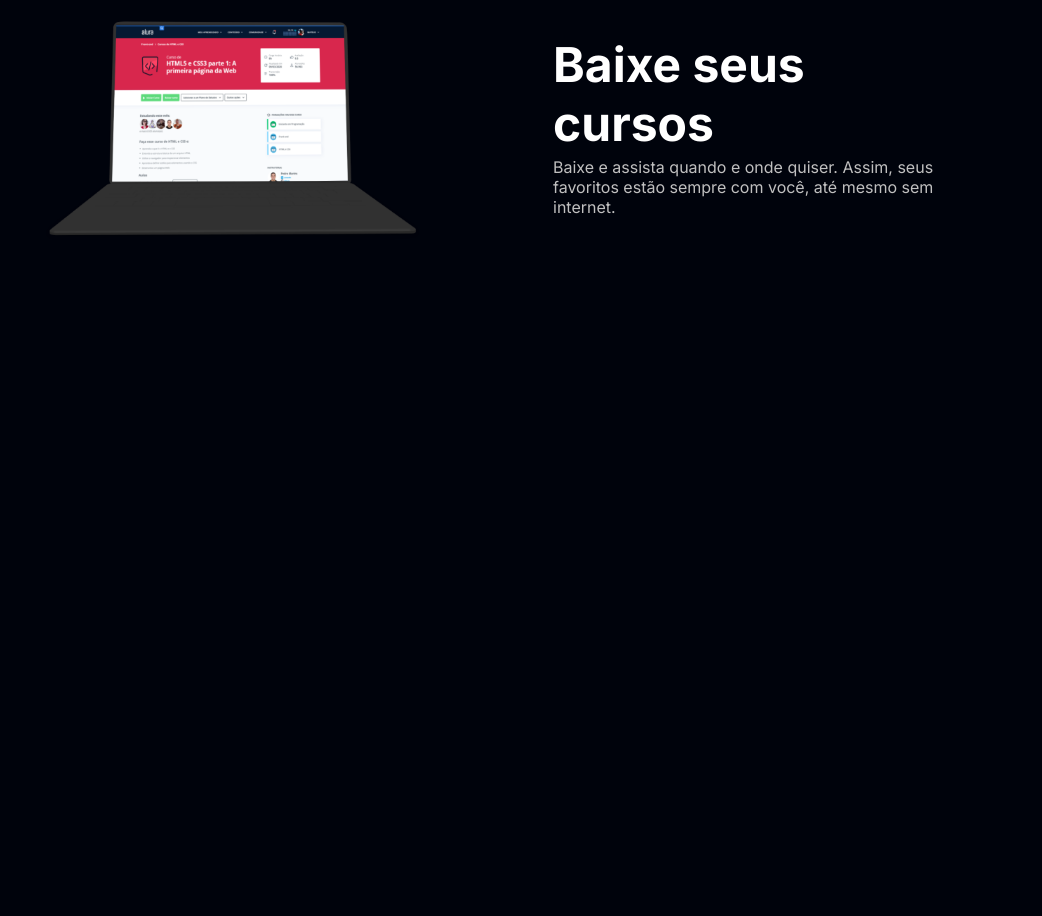
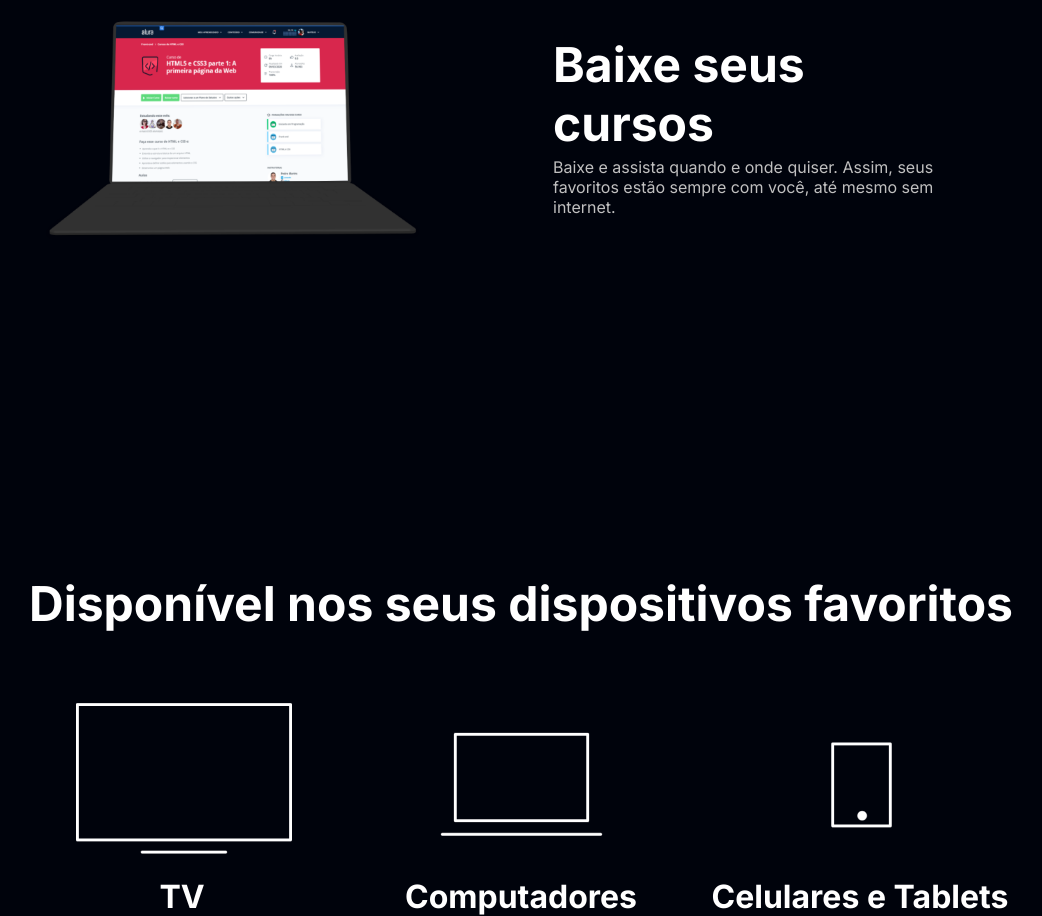
Before and after one commit to CassioOliveirasilva/alura-plus-curso, a plain HTML site: page index.html in a window 1280 px wide. Shown: the part 2674-3590 px from the top of the page, without its empty margins (119-1161 px from the left). Before the commit the page ends 3200 px from the top, so only its background shows below. Drawn offline with Linux system fonts and the light colour scheme.

Commit message:
lista e estilo

```diff
--- a/index.html
+++ b/index.html
@@ -44,10 +44,27 @@
         <section  class="container secundario">
             <img src="img/Notebook.png" alt="tela de download" class="secundario__imagem">
             <div class="container__descricao">
-                <h3 class="descricao__titulo">Baixe seus cursos</h3>
+                <h2 class="descricao__titulo">Baixe seus cursos</h3>
                 <p class="descricao__texto">Baixe e assista quando e onde quiser. Assim, seus favoritos estão sempre com você, até mesmo sem internet.</p>
             </div>
+        </section>
 
+        <section class="dispositivos">
+            <h2 class="dispositivos__titulo">Disponível nos seus dispositivos favoritos</h2>
+            <ul class="dispositivos__lista">
+                <li>
+                    <img src="./img/tv.png" alt="ícone de televisão">
+                    <h3 class="lista__item">TV</h3>
+                </li>
+                <li>
+                    <img src="./img/computador.png" alt="ícone de computadores">
+                    <h3 class="lista__item">Computadores</h3>
+                </li>
+                <li>
+                    <img src="./img/celular.png" alt="ícone de celular e tablets">
+                    <h3 class="lista__item">Celulares e Tablets</h3>
+                </li>
+            </ul>
         </section>
     </main>
 </body>
--- a/styles.css
+++ b/styles.css
@@ -92,3 +92,24 @@ body {
 .container__descricao {
     padding: 2em;
 }
+
+.dispositivos__lista {
+    display:flex;
+    justify-content: center;
+    list-style-type: none;
+}
+
+.dispositivos {
+    text-align: center;
+}
+
+.dispositivos__titulo {
+    font-size: 48px;
+    color:var(--branco-principal);
+    margin: 1em 0;
+}
+
+.lista__item {
+    font-size: 32px;
+    color:var(--branco-principal);
+}
```
Also changed, not shown: img/Logo.png (added), img/celular.png (added), img/computador.png (added), img/tv.png (added).
